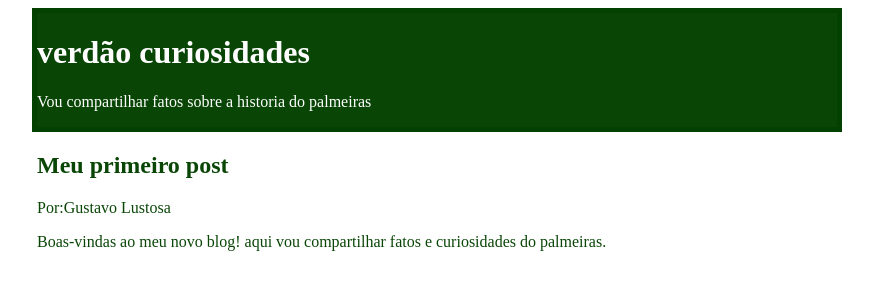
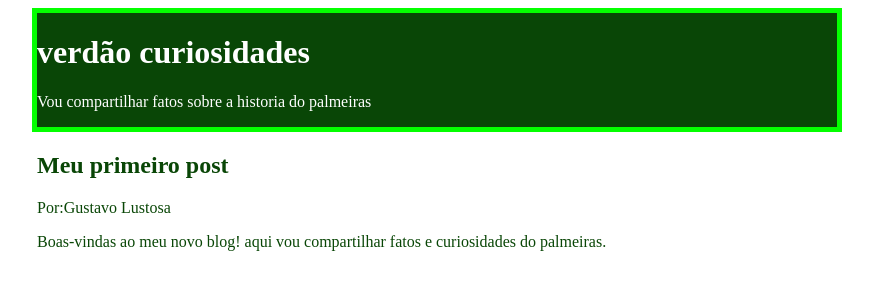
Before and after one commit to gustavolustosa/alura, a plain HTML site: page index.html in a window 1280 px wide. Shown: the whole page, without its empty margins (203-1076 px from the left). Drawn offline with Linux system fonts and the light colour scheme.

Commit message:
Update index.html

```diff
--- a/index.html
+++ b/index.html
@@ -14,7 +14,7 @@
   text-alingn: center;
   max-width: 800px;
     margin: 0 auto;
-    border: 5px solid #034100;
+    border: 5px solid #04FF00;
     }
     main{
 background-color:#FFFFFF;
```
